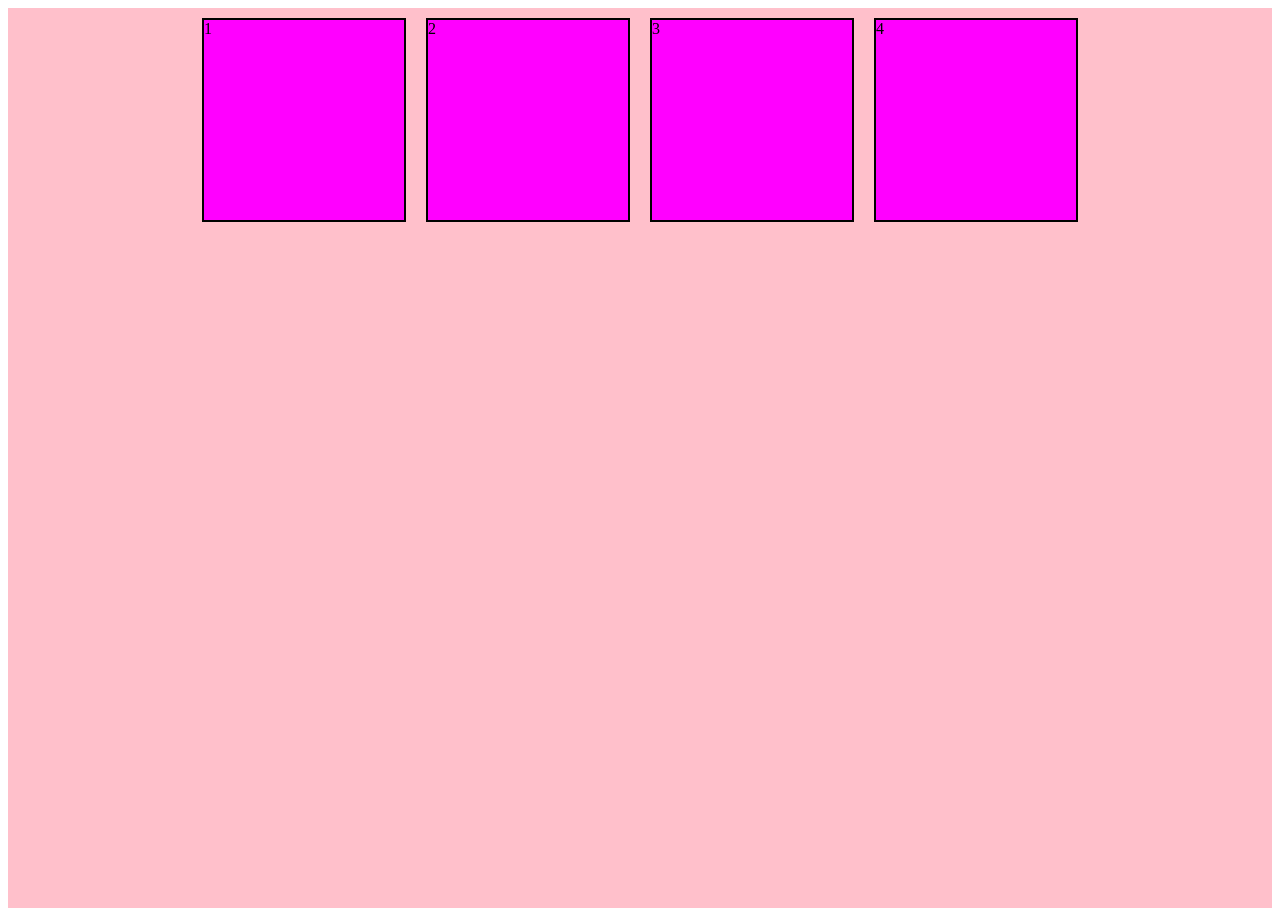
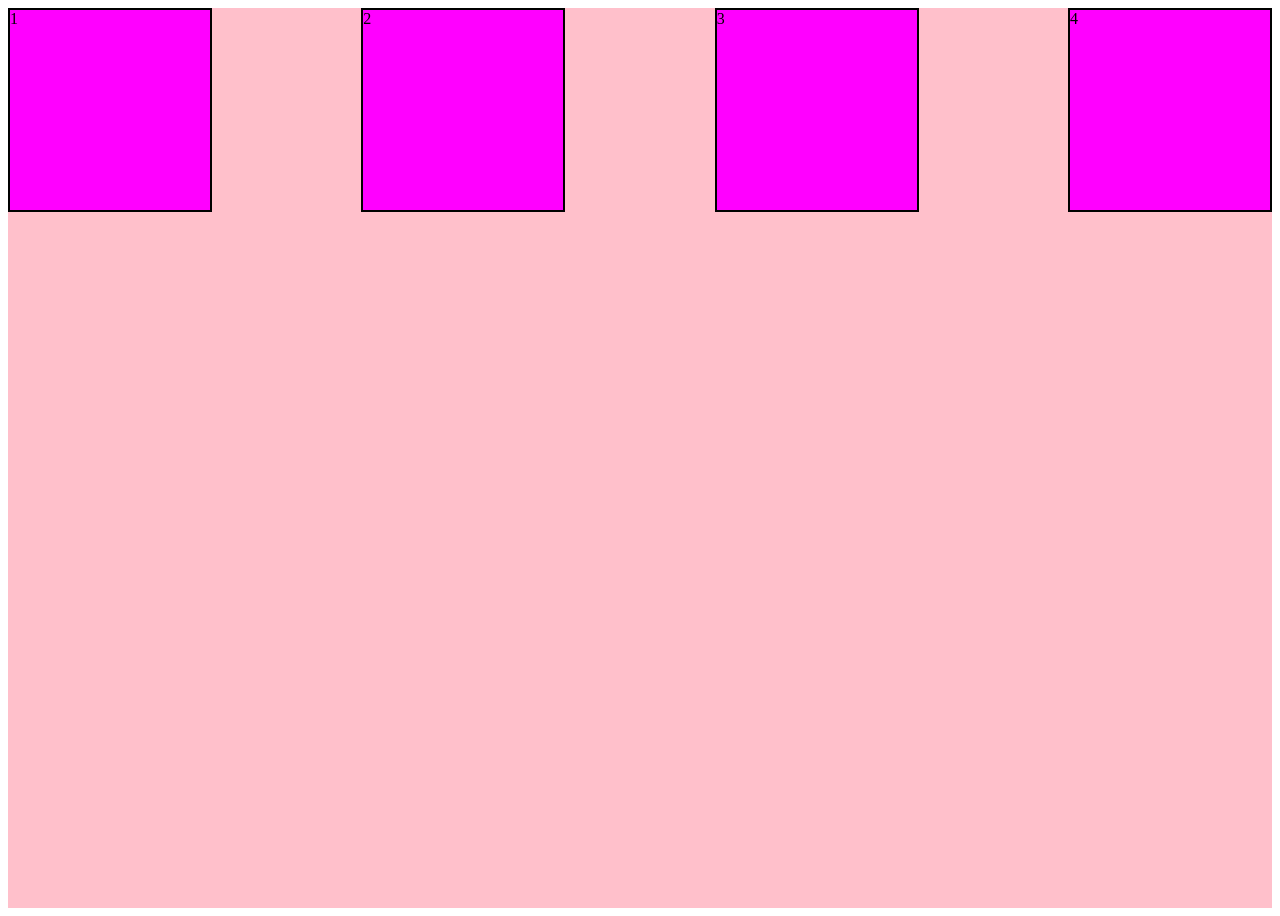
Before and after one commit to mariaabi82/flexbox, a plain HTML site: page index.html in a window 1280 px wide. Drawn offline with Linux system fonts and the light colour scheme.

Commit message:
spacebetween

```diff
--- a/style.css
+++ b/style.css
@@ -3,7 +3,7 @@
     height: 900px;
 
     display: flex;
-    justify-content: center;
+    justify-content: space-between;
 }
 
 .container div{
@@ -11,5 +11,5 @@
     width: 200px;
     background-color: fuchsia;
     border: 2px solid black;
-    margin: 10px;
+
 }
```
